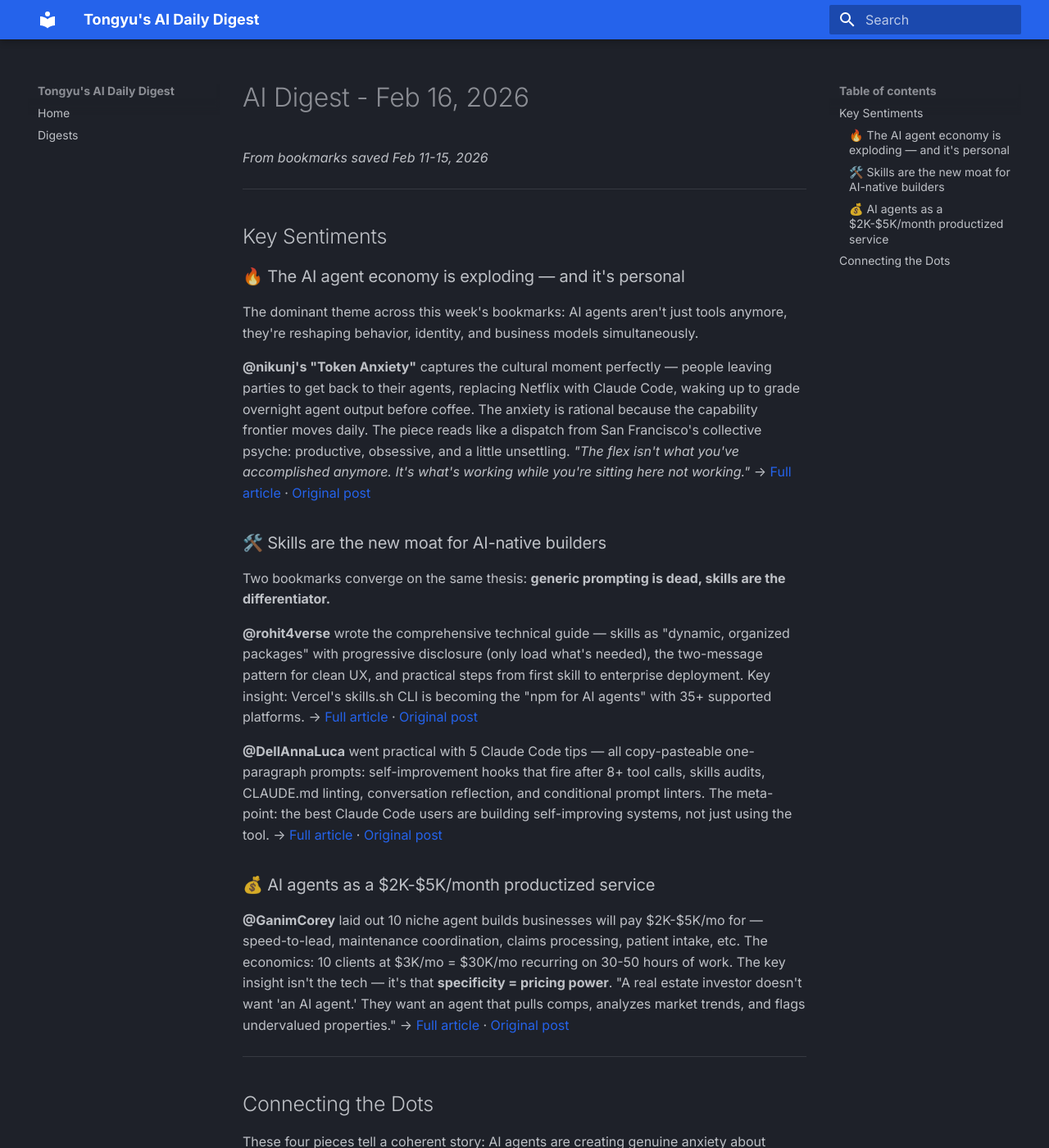
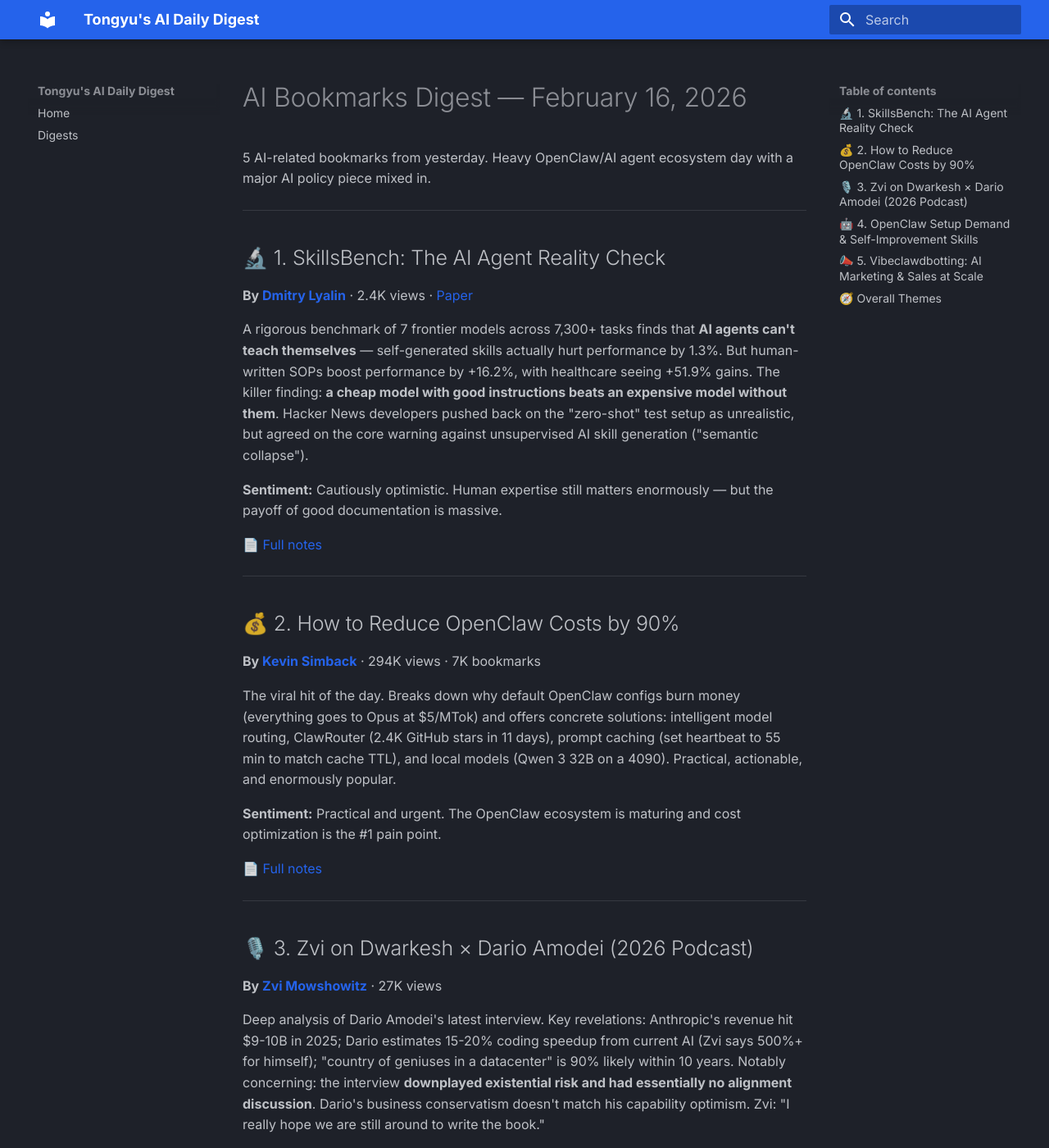
Before and after one commit to tongyuwang/ai-daily-digest, an MkDocs documentation site: the page built from docs/digests/2026-02-16.md, in a window 1280 px wide and 1400 px high. Shown: the whole window at 82% size. Built offline with MkDocs 1.6.1 and Material for MkDocs 9.7.7, drawn with Linux system fonts in a browser that asks for light colours; some of the changed text lies outside the part shown.

Commit message:
Add digest 2026-02-16

```diff
--- a/docs/digests/2026-02-16.md
+++ b/docs/digests/2026-02-16.md
@@ -1,41 +1,67 @@
-# AI Digest - Feb 16, 2026
+# AI Bookmarks Digest — February 16, 2026
 
-*From bookmarks saved Feb 11-15, 2026*
+5 AI-related bookmarks from yesterday. Heavy OpenClaw/AI agent ecosystem day with a major AI policy piece mixed in.
 
 ---
 
-## Key Sentiments
+## 🔬 1. SkillsBench: The AI Agent Reality Check
+**By [Dmitry Lyalin](https://x.com/LyalinDotCom/status/2023528759085686930)** · 2.4K views · [Paper](https://arxiv.org/abs/2602.12670)
 
-### 🔥 The AI agent economy is exploding — and it's personal
+A rigorous benchmark of 7 frontier models across 7,300+ tasks finds that **AI agents can't teach themselves** — self-generated skills actually hurt performance by 1.3%. But human-written SOPs boost performance by +16.2%, with healthcare seeing +51.9% gains. The killer finding: **a cheap model with good instructions beats an expensive model without them**. Hacker News developers pushed back on the "zero-shot" test setup as unrealistic, but agreed on the core warning against unsupervised AI skill generation ("semantic collapse").
 
-The dominant theme across this week's bookmarks: AI agents aren't just tools anymore, they're reshaping behavior, identity, and business models simultaneously.
+**Sentiment:** Cautiously optimistic. Human expertise still matters enormously — but the payoff of good documentation is massive.
 
-**@nikunj's "Token Anxiety"** captures the cultural moment perfectly — people leaving parties to get back to their agents, replacing Netflix with Claude Code, waking up to grade overnight agent output before coffee. The anxiety is rational because the capability frontier moves daily. The piece reads like a dispatch from San Francisco's collective psyche: productive, obsessive, and a little unsettling. *"The flex isn't what you've accomplished anymore. It's what's working while you're sitting here not working."*
-→ [Full article](2026-02-13-token-anxiety-nikunj.md) · [Original post](https://x.com/nikunj/status/2022438070092759281)
-
-### 🛠️ Skills are the new moat for AI-native builders
-
-Two bookmarks converge on the same thesis: **generic prompting is dead, skills are the differentiator.**
-
-**@rohit4verse** wrote the comprehensive technical guide — skills as "dynamic, organized packages" with progressive disclosure (only load what's needed), the two-message pattern for clean UX, and practical steps from first skill to enterprise deployment. Key insight: Vercel's skills.sh CLI is becoming the "npm for AI agents" with 35+ supported platforms.
-→ [Full article](2026-02-11-skills-guide-rohit4verse.md) · [Original post](https://x.com/rohit4verse/status/2022906102455906581)
-
-**@DellAnnaLuca** went practical with 5 Claude Code tips — all copy-pasteable one-paragraph prompts: self-improvement hooks that fire after 8+ tool calls, skills audits, CLAUDE.md linting, conversation reflection, and conditional prompt linters. The meta-point: the best Claude Code users are building self-improving systems, not just using the tool.
-→ [Full article](2026-02-14-claude-code-tips-dellannaluca.md) · [Original post](https://x.com/DellAnnaLuca/status/2022698606785175958)
-
-### 💰 AI agents as a $2K-$5K/month productized service
-
-**@GanimCorey** laid out 10 niche agent builds businesses will pay $2K-$5K/mo for — speed-to-lead, maintenance coordination, claims processing, patient intake, etc. The economics: 10 clients at $3K/mo = $30K/mo recurring on 30-50 hours of work. The key insight isn't the tech — it's that **specificity = pricing power**. "A real estate investor doesn't want 'an AI agent.' They want an agent that pulls comps, analyzes market trends, and flags undervalued properties."
-→ [Full article](2026-02-14-ai-agents-business-ganimcorey.md) · [Original post](https://x.com/GanimCorey/status/2022689786339774481)
+📄 [Full notes](2026-02-16-skillsbench-agent-skills-lyalin.md)
 
 ---
 
-## Connecting the Dots
+## 💰 2. How to Reduce OpenClaw Costs by 90%
+**By [Kevin Simback](https://x.com/KSimback/status/2023362295166873743)** · 294K views · 7K bookmarks
 
-These four pieces tell a coherent story: AI agents are creating genuine anxiety about keeping up (@nikunj), the technical moat is shifting from prompts to skills (@rohit4verse, @DellAnnaLuca), and the business opportunity is in niche, high-touch agent services rather than generic SaaS (@GanimCorey).
+The viral hit of the day. Breaks down why default OpenClaw configs burn money (everything goes to Opus at $5/MTok) and offers concrete solutions: intelligent model routing, ClawRouter (2.4K GitHub stars in 11 days), prompt caching (set heartbeat to 55 min to match cache TTL), and local models (Qwen 3 32B on a 4090). Practical, actionable, and enormously popular.
 
-**Actionable takeaways:**
-- Build skills, not prompts — they compound across sessions
-- Self-improving agent setups (hooks, audits, reflection) are the meta-game
-- The productized service model ($2K-$5K/client/mo) is more accessible than SaaS
-- The cultural pressure to always be building is real — worth being intentional about boundaries
+**Sentiment:** Practical and urgent. The OpenClaw ecosystem is maturing and cost optimization is the #1 pain point.
+
+📄 [Full notes](2026-02-16-reduce-openclaw-costs-90-percent-simback.md)
+
+---
+
+## 🎙️ 3. Zvi on Dwarkesh × Dario Amodei (2026 Podcast)
+**By [Zvi Mowshowitz](https://x.com/TheZvi/status/2023404171643519417)** · 27K views
+
+Deep analysis of Dario Amodei's latest interview. Key revelations: Anthropic's revenue hit $9-10B in 2025; Dario estimates 15-20% coding speedup from current AI (Zvi says 500%+ for himself); "country of geniuses in a datacenter" is 90% likely within 10 years. Notably concerning: the interview **downplayed existential risk and had essentially no alignment discussion**. Dario's business conservatism doesn't match his capability optimism. Zvi: "I really hope we are still around to write the book."
+
+**Sentiment:** Mixed. Exciting progress narrative but alarming lack of safety discussion from a safety-focused lab's CEO.
+
+📄 [Full notes](2026-02-16-dwarkesh-dario-amodei-podcast-zvi.md)
+
+---
+
+## 🤖 4. OpenClaw Setup Demand & Self-Improvement Skills
+**By [austin](https://x.com/austin_hurwitz/status/2023368459992846728)** · 34K views
+
+Austin notes massive demand for OpenClaw configuration guides and announces a forthcoming skill for daily proactive self-improvement recommendations from your agent. Community wants more templates, video workflows, and automation examples.
+
+**Sentiment:** Bullish on the OpenClaw ecosystem. Demand for setup guides signals rapid adoption.
+
+📄 [Full notes](2026-02-16-openclaw-setup-content-hurwitz.md)
+
+---
+
+## 📣 5. Vibeclawdbotting: AI Marketing & Sales at Scale
+**By [Ira Bodnar](https://x.com/irabukht) via [Morgan](https://x.com/morganlinton/status/2023433494035321052)** · 179K views · 1.7K bookmarks
+
+An agency's breakdown of using Clawdbot for marketing and sales automation. Key differentiators: intent detection, native-style replies, and velocity control to avoid bans. Marketing use cases are printing money; sales side remains harder due to generic-sounding AI outreach.
+
+**Sentiment:** Pragmatic. AI marketing automation is real and profitable, but requires sophistication to avoid being spam.
+
+📄 [Full notes](2026-02-16-vibeclawdbotting-marketing-sales-bodnar.md)
+
+---
+
+## 🧭 Overall Themes
+
+1. **The OpenClaw ecosystem is exploding** — 3 of 5 bookmarks are about OpenClaw optimization, setup, and tooling. Cost optimization (ClawRouter, prompt caching, model routing) is the hottest topic.
+2. **Human expertise > raw AI power** — SkillsBench proves documentation and SOPs matter more than model size. This reinforces the "skills" paradigm.
+3. **AI capabilities are racing ahead but safety discussion is lagging** — Dario Amodei's interview was notably light on alignment, even as he predicts "geniuses in a datacenter" within years. Zvi's concern is warranted.
+4. **AI marketing/sales automation is becoming a real business** — but the line between effective automation and spam remains thin.
```
Also changed, not shown: docs/index.md (+1 -1 lines).
